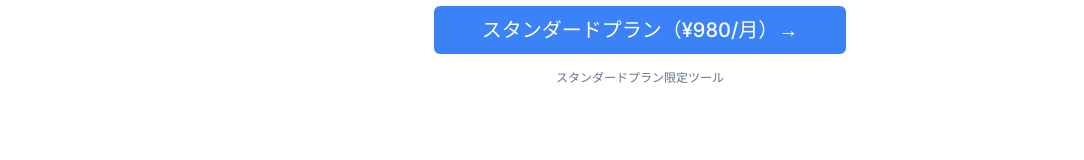
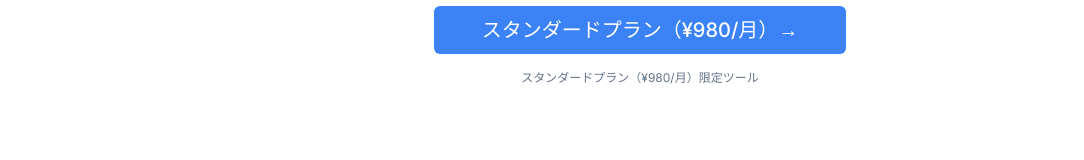
Before and after one commit to fyoneyone9-cyber/nextralabs-membership, a Next.js app: page /products/exam-scheduler in a window 1280 px wide. Shown: the part 4017-4177 px from the top of the page, without its empty margins (0-1084 px from the left). Built offline with nearby package versions, Linux system fonts and the light colour scheme; no server answers.

Commit message:
fix: exam-scheduler standard plan label

```diff
--- a/src/app/products/exam-scheduler/page.tsx
+++ b/src/app/products/exam-scheduler/page.tsx
@@ -374,7 +374,7 @@ export default function ExamSchedulerPage() {
                 スタンダードプラン（¥980/月）→
               </Button>
             </Link>
-            <p className="text-xs text-muted-foreground">スタンダードプラン限定ツール</p>
+            <p className="text-xs text-muted-foreground">スタンダードプラン（¥980/月）限定ツール</p>
           </div>
         </div>
       </section>
```
